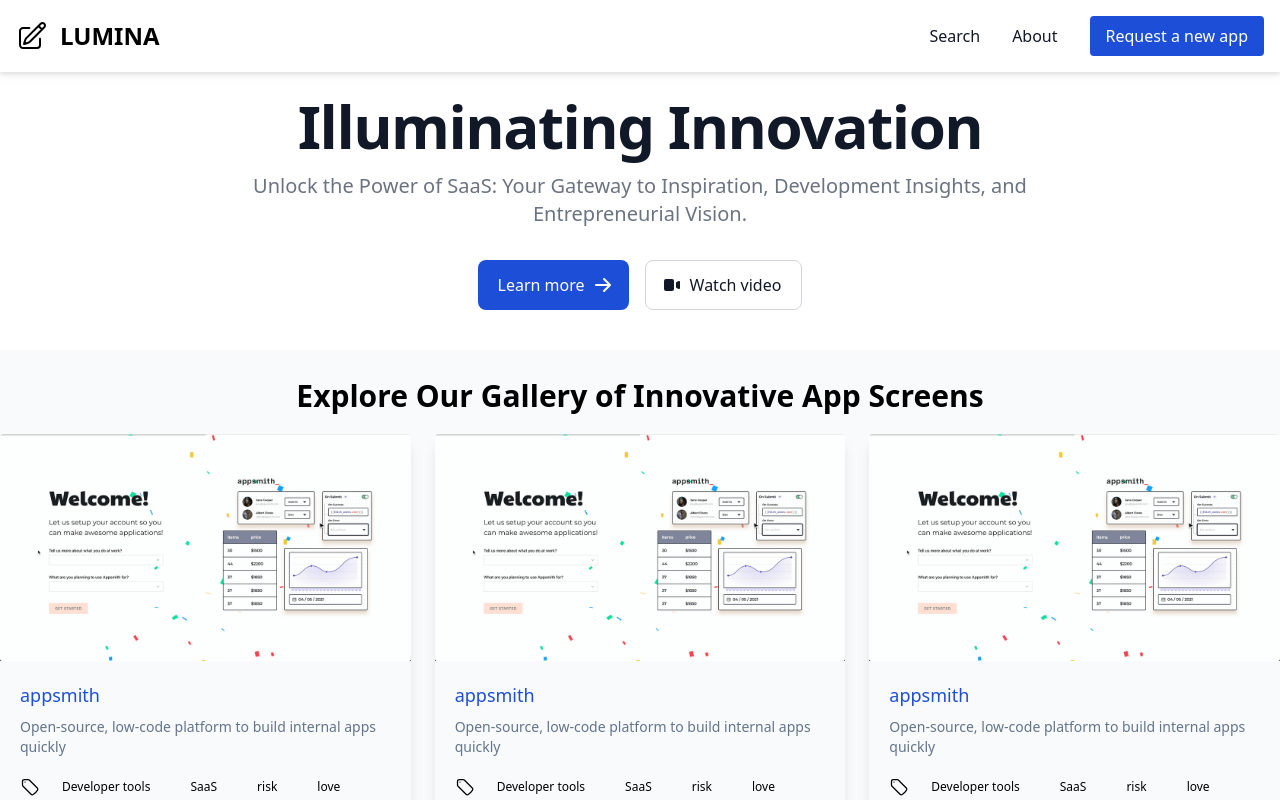
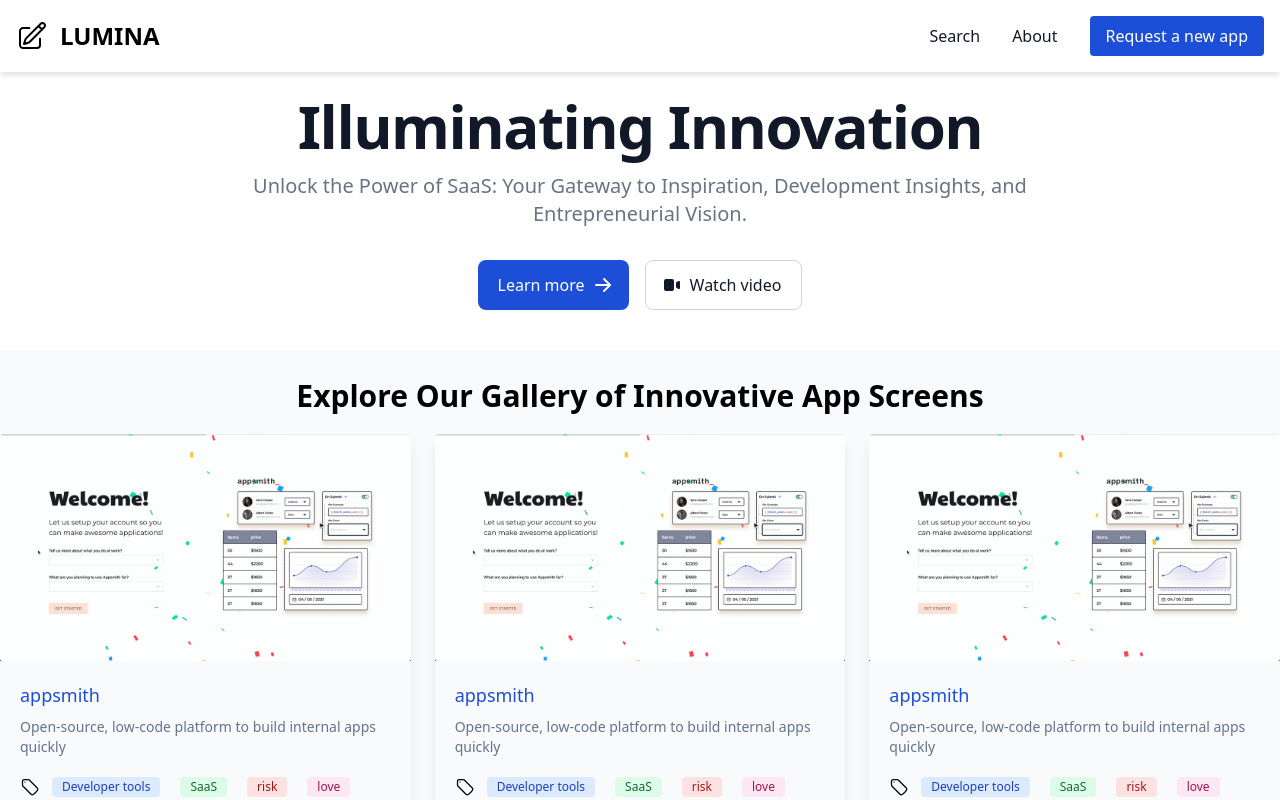
Before and after one commit to jaideepghosh/lumina, a Next.js app: page / in a window 1280 px wide. Shown: the top 800 px of the page. Built offline with nearby package versions, Linux system fonts and the light colour scheme.

Commit message:
Fixed #11 Batches not showing colours

```diff
--- a/src/components/Badge.tsx
+++ b/src/components/Badge.tsx
@@ -16,19 +16,18 @@
 }
 
 const badgeColors: Record<BadgeTypes, string> = {
-  [BadgeTypes.DANGER]: "red",
-  [BadgeTypes.DARK]: "gray",
-  [BadgeTypes.INFO]: "indigo",
-  [BadgeTypes.LOVE]: "pink",
-  [BadgeTypes.SUCCESS]: "green",
-  [BadgeTypes.WARNING]: "yellow",
-  [BadgeTypes.DEFAULT]: "blue",
+  [BadgeTypes.DANGER]: "bg-red-100 text-red-800 text-xs font-medium mr-2 px-2.5 py-0.5 rounded dark:bg-red-900 dark:text-red-300",
+  [BadgeTypes.DARK]: "bg-gray-100 text-gray-800 text-xs font-medium mr-2 px-2.5 py-0.5 rounded dark:bg-gray-900 dark:text-gray-300",
+  [BadgeTypes.INFO]: "bg-indigo-100 text-indigo-800 text-xs font-medium mr-2 px-2.5 py-0.5 rounded dark:bg-indigo-900 dark:text-indigo-300",
+  [BadgeTypes.LOVE]: "bg-pink-100 text-pink-800 text-xs font-medium mr-2 px-2.5 py-0.5 rounded dark:bg-pink-900 dark:text-pink-300",
+  [BadgeTypes.SUCCESS]: "bg-green-100 text-green-800 text-xs font-medium mr-2 px-2.5 py-0.5 rounded dark:bg-green-900 dark:text-green-300",
+  [BadgeTypes.WARNING]: "bg-yellow-100 text-yellow-800 text-xs font-medium mr-2 px-2.5 py-0.5 rounded dark:bg-yellow-900 dark:text-yellow-300",
+  [BadgeTypes.DEFAULT]: "bg-blue-100 text-blue-800 text-xs font-medium mr-2 px-2.5 py-0.5 rounded dark:bg-blue-900 dark:text-blue-300",
 };
 
 const Badge = ({ message, type = BadgeTypes.DEFAULT }: BadgePropType) => {
   const color = badgeColors[type];
-  const badgeClass = `bg-${color}-100 text-${color}-800 text-xs font-medium mr-2 px-2.5 py-0.5 rounded dark:bg-${color}-900 dark:text-${color}-300`;
-  return <span className={badgeClass}>{message}</span>;
+  return <span className={color}>{message}</span>;
 };
 
 export default Badge;
```
